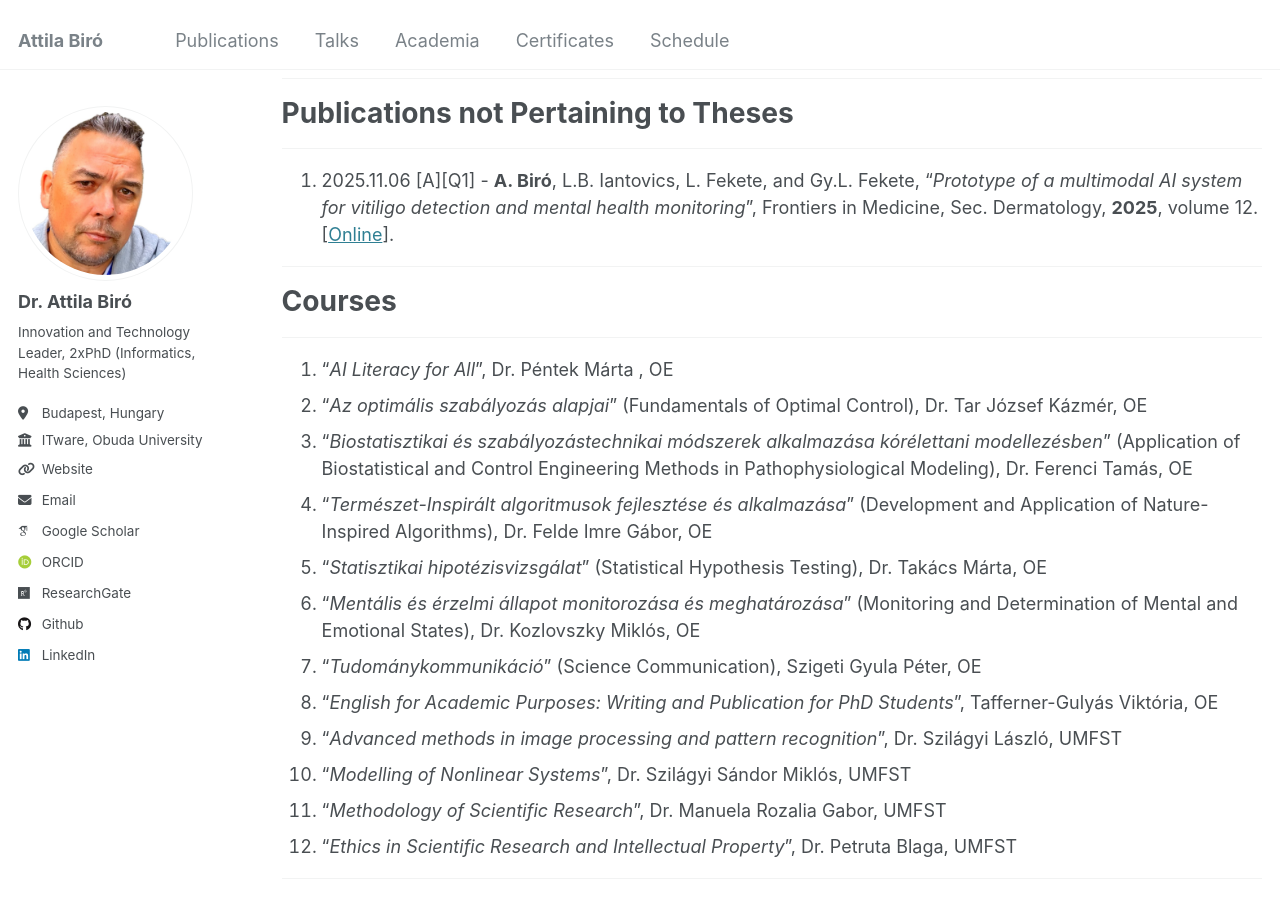
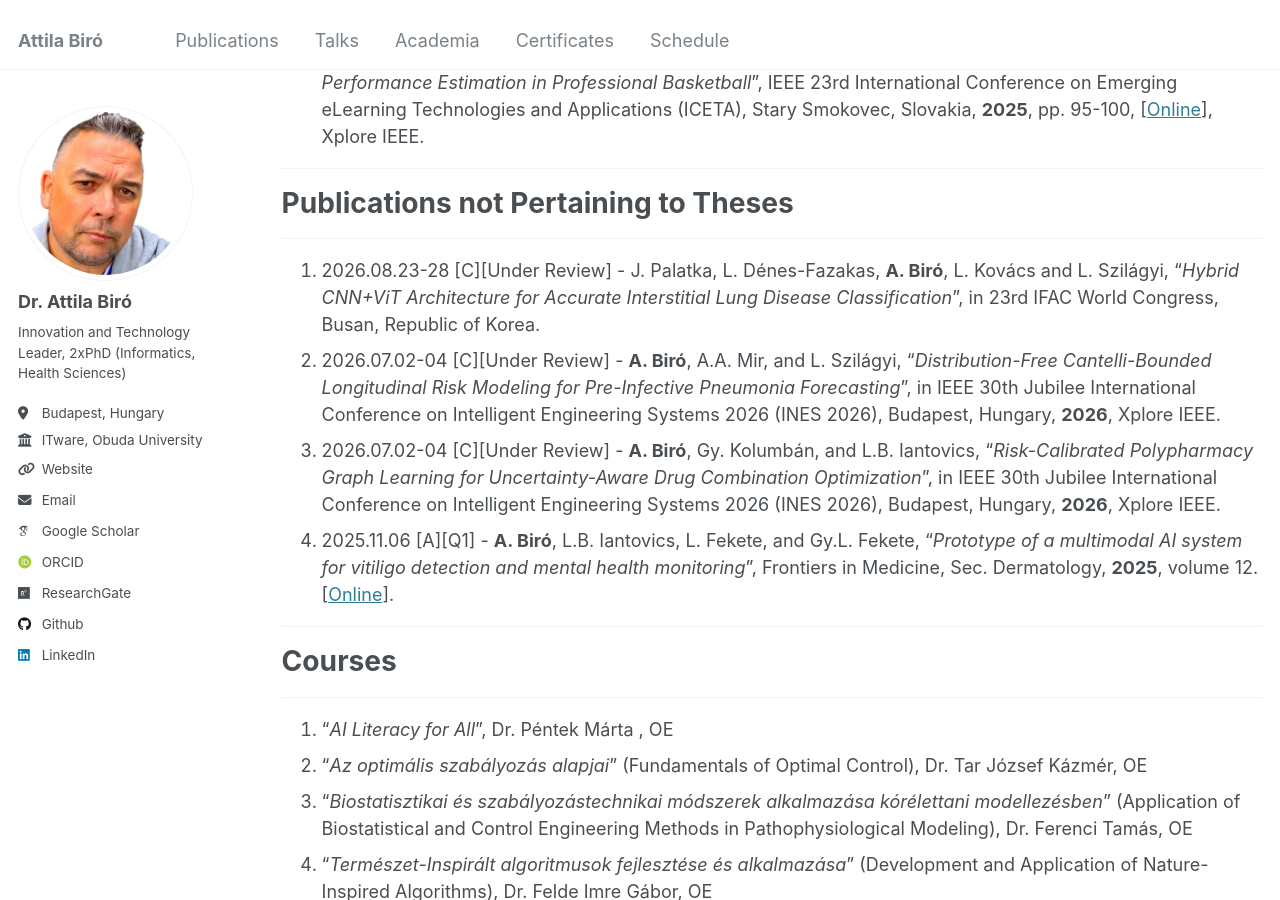
Before and after one commit to biroka/biroka.github.io, a Jekyll site: the page built from _pages/phd_mathematics.md, in a window 1280 px wide and 900 px high, scrolled down 1738 px. Built offline with Jekyll 4.4.1, drawn with Linux system fonts in a browser that asks for light colours; some web fonts are replaced; some of the changed text lies outside the part shown.

Commit message:
Update phd_mathematics.md

```diff
--- a/_pages/phd_mathematics.md
+++ b/_pages/phd_mathematics.md
@@ -21,21 +21,25 @@ author_profile: true
 ***
 # Own Publications Pertaining to Theses
 ***
-1. 2026.04.21 [C][Accepted] - **A. Biró**, L. Kovács, and L. Szilágyi, "_Risk-Aware Genetic Algorithms for Reliable Triathlon Relays: A Cantelli-Regularized Applied Mathematics Pipeline_", in IEEE 13th International Joint Conference on Cybernetics and Computational Cybernetics, Cyber-Medical Systems (ICCC 2026), Satellite workshop nearby Uluru, Australia, **2026**, Xplore IEEE.
-2. 2026.04.16 [C][Accepted] - **A. Biró**, L. Kovács, and L. Szilágyi, "_Bioinformatics-Guided NSGA-II Pathway-Sparse Optimization for Interpretable Neurodegenerative Risk Detection_", in IEEE 13th International Joint Conference on Cybernetics and Computational Cybernetics, Cyber-Medical Systems (ICCC 2026), Section: "Biological (living) systems", Bisbane, Australia, **2026**, Xplore IEEE.
-3. 2026.04.16 [C][Accepted] - **A. Biró**, L. Kovács, and L. Szilágyi, "_A Bioinformatics-Driven, Biostatistical Pathway Framework with Multimodal Machine Learning for Athlete Burnout Prediction on Physiological Signals_", in IEEE 13th International Joint Conference on Cybernetics and Computational Cybernetics, Cyber-Medical Systems (ICCC 2026), Section: "Computational intelligence-based results of signal processing", Bisbane, Australia, **2026**, Xplore IEEE.
-4. 2026.03.11 [C] - **A. Biró**, L. Kovács, and L. Szilágyi, “_Bayesian Biostatistical and Physiological Modeling for Optimal Triathlon Relay Team Assembly from Historical Results_”, in IEEE 24th World Symposium on Applied Machine Intelligence and Informatics (SAMI), Stará Lesná, Slovakia, IEEE, **2026**, pp. 000707-000714, [<a target="_new" href="https://doi.org/10.1109/SAMI68106.2026.11420470">Online</a>], Xplore IEEE
-5. 2026.03.11 [C] - **A. Biró**, L. Kovács, and L. Szilágyi, “_Bioinformatics-Inspired Robust Smith–Waterman–Guided Lineup Optimization in Basketball Using HMM Surrogates, PWMs, and Cantelli-Bounded Genetic Algorithms_”, in IEEE 24th World Symposium on Applied Machine Intelligence and Informatics (SAMI), Stará Lesná, Slovakia, IEEE, **2026**, pp. 000565-000572, [<a target="_new" href="https://doi.org/10.1109/SAMI68106.2026.11420354">Online</a>], Xplore IEEE
-6. 2026.03.11 [C] - **A. Biró**, L. Kovács, and L. Szilágyi, “_Adapting Hidden Markov Models and Local Alignment Algorithms for Real-Time Lineup Change Decisioning in Ice Hockey_”, in IEEE 24th World Symposium on Applied Machine Intelligence and Informatics (SAMI), Stará Lesná, Slovakia, IEEE, **2026**, pp. 000379-000384, [<a target="_new" href="https://doi.org/10.1109/SAMI68106.2026.11420405">Online</a>], Xplore IEEE
-7. 2026.01.13 [A][Q1] - **A. Biró**, L. Kovács, L. Szilágyi, “_Bioinformatics-Inspired IMU Stride Sequence Modeling for Fatigue Detection Using Spectral–Entropy Features and Hybrid AI in Performance Sports_”, Sensors, MDPI, vol. 26, no.2, 525, **2026**. [<a target="_new" href="https://doi.org/10.3390/s26020525">Online</a>].
-8. 2025.12.29 [C] - **A. Biró**, L. Kovács, and L. Szilágyi, “_Disrupting the Critical 10 Seconds: An Optimization Framework for Lineup Changes and Strategy Shifts in Ice Hockey_”, 2025 IEEE 25th International Symposium on Computational Intelligence and Informatics (CINTI), Budapest, Hungary, **2025**, pp. 000805-000812, [<a target="_new" href="https://doi.org/10.1109/CINTI67731.2025.11311754">Online</a>], Xplore IEEE.
-9. 2025.12.29 [C] - **A. Biró**, L. Kovács, and L. Szilágyi, “_Tactical Lineup Changes Simulation in Competitive High-Speed Team Sports via Hoeffding’s Inequality and Concentration Bounds_”, 2025 IEEE 25th International Symposium on Computational Intelligence and Informatics (CINTI), Budapest, Hungary, **2025**, pp. 713-720, [<a target="_new" href="https://doi.org/10.1109/CINTI67731.2025.11311846">Online</a>], Xplore IEEE.
-10. 2025.12.15 [C] - **A. Biró**, L. Kovács, and L. Szilágyi, “_Game-Based Learning and Gamified Efficiency for Team Performance Estimation in Professional Basketball_”, IEEE 23rd International Conference on Emerging eLearning Technologies and Applications (ICETA), Stary Smokovec, Slovakia, **2025**, pp. 95-100, [<a target="_new" href="https://doi.org/10.1109/ICETA67772.2025.11278907">Online</a>], Xplore IEEE.
+1. 2026.08.23-28 [C][Under Review] - **A. Biró**, L. Kovács and L. Szilágyi, "_Bioinformatics-Inspired Pathway Modeling and Adaptive Control for Brain Tumor MRI Classification Using Hybrid Deep Learning and Biostatistics_", in 23rd IFAC World Congress, Busan, Republic of Korea.
+2. 2026.04.21 [C][Accepted] - **A. Biró**, L. Kovács, and L. Szilágyi, "_Risk-Aware Genetic Algorithms for Reliable Triathlon Relays: A Cantelli-Regularized Applied Mathematics Pipeline_", in IEEE 13th International Joint Conference on Cybernetics and Computational Cybernetics, Cyber-Medical Systems (ICCC 2026), Satellite workshop nearby Uluru, Australia, **2026**, Xplore IEEE.
+3. 2026.04.16 [C][Accepted] - **A. Biró**, L. Kovács, and L. Szilágyi, "_Bioinformatics-Guided NSGA-II Pathway-Sparse Optimization for Interpretable Neurodegenerative Risk Detection_", in IEEE 13th International Joint Conference on Cybernetics and Computational Cybernetics, Cyber-Medical Systems (ICCC 2026), Section: "Biological (living) systems", Bisbane, Australia, **2026**, Xplore IEEE.
+4. 2026.04.16 [C][Accepted] - **A. Biró**, L. Kovács, and L. Szilágyi, "_A Bioinformatics-Driven, Biostatistical Pathway Framework with Multimodal Machine Learning for Athlete Burnout Prediction on Physiological Signals_", in IEEE 13th International Joint Conference on Cybernetics and Computational Cybernetics, Cyber-Medical Systems (ICCC 2026), Section: "Computational intelligence-based results of signal processing", Bisbane, Australia, **2026**, Xplore IEEE.
+5. 2026.03.11 [C] - **A. Biró**, L. Kovács, and L. Szilágyi, “_Bayesian Biostatistical and Physiological Modeling for Optimal Triathlon Relay Team Assembly from Historical Results_”, in IEEE 24th World Symposium on Applied Machine Intelligence and Informatics (SAMI), Stará Lesná, Slovakia, IEEE, **2026**, pp. 000707-000714, [<a target="_new" href="https://doi.org/10.1109/SAMI68106.2026.11420470">Online</a>], Xplore IEEE
+6. 2026.03.11 [C] - **A. Biró**, L. Kovács, and L. Szilágyi, “_Bioinformatics-Inspired Robust Smith–Waterman–Guided Lineup Optimization in Basketball Using HMM Surrogates, PWMs, and Cantelli-Bounded Genetic Algorithms_”, in IEEE 24th World Symposium on Applied Machine Intelligence and Informatics (SAMI), Stará Lesná, Slovakia, IEEE, **2026**, pp. 000565-000572, [<a target="_new" href="https://doi.org/10.1109/SAMI68106.2026.11420354">Online</a>], Xplore IEEE
+7. 2026.03.11 [C] - **A. Biró**, L. Kovács, and L. Szilágyi, “_Adapting Hidden Markov Models and Local Alignment Algorithms for Real-Time Lineup Change Decisioning in Ice Hockey_”, in IEEE 24th World Symposium on Applied Machine Intelligence and Informatics (SAMI), Stará Lesná, Slovakia, IEEE, **2026**, pp. 000379-000384, [<a target="_new" href="https://doi.org/10.1109/SAMI68106.2026.11420405">Online</a>], Xplore IEEE
+8. 2026.01.13 [A][Q1] - **A. Biró**, L. Kovács, L. Szilágyi, “_Bioinformatics-Inspired IMU Stride Sequence Modeling for Fatigue Detection Using Spectral–Entropy Features and Hybrid AI in Performance Sports_”, Sensors, MDPI, vol. 26, no.2, 525, **2026**. [<a target="_new" href="https://doi.org/10.3390/s26020525">Online</a>].
+9. 2025.12.29 [C] - **A. Biró**, L. Kovács, and L. Szilágyi, “_Disrupting the Critical 10 Seconds: An Optimization Framework for Lineup Changes and Strategy Shifts in Ice Hockey_”, 2025 IEEE 25th International Symposium on Computational Intelligence and Informatics (CINTI), Budapest, Hungary, **2025**, pp. 000805-000812, [<a target="_new" href="https://doi.org/10.1109/CINTI67731.2025.11311754">Online</a>], Xplore IEEE.
+10. 2025.12.29 [C] - **A. Biró**, L. Kovács, and L. Szilágyi, “_Tactical Lineup Changes Simulation in Competitive High-Speed Team Sports via Hoeffding’s Inequality and Concentration Bounds_”, 2025 IEEE 25th International Symposium on Computational Intelligence and Informatics (CINTI), Budapest, Hungary, **2025**, pp. 713-720, [<a target="_new" href="https://doi.org/10.1109/CINTI67731.2025.11311846">Online</a>], Xplore IEEE.
+11. 2025.12.15 [C] - **A. Biró**, L. Kovács, and L. Szilágyi, “_Game-Based Learning and Gamified Efficiency for Team Performance Estimation in Professional Basketball_”, IEEE 23rd International Conference on Emerging eLearning Technologies and Applications (ICETA), Stary Smokovec, Slovakia, **2025**, pp. 95-100, [<a target="_new" href="https://doi.org/10.1109/ICETA67772.2025.11278907">Online</a>], Xplore IEEE.
 
 ***
 # Publications not Pertaining to Theses
 ***
-1. 2025.11.06 [A][Q1] - **A. Biró**, L.B. Iantovics, L. Fekete, and Gy.L. Fekete, "_Prototype of a multimodal AI system for vitiligo detection and mental health monitoring_", Frontiers in Medicine, Sec. Dermatology, **2025**, volume 12. [<a target="_new" href="https://www.frontiersin.org/journals/medicine/articles/10.3389/fmed.2025.1709891">Online</a>].
+1. 2026.08.23-28 [C][Under Review] - J. Palatka, L. Dénes-Fazakas, **A. Biró**, L. Kovács and L. Szilágyi, "_Hybrid CNN+ViT Architecture for Accurate Interstitial Lung Disease Classification_", in 23rd IFAC World Congress, Busan, Republic of Korea.
+2. 2026.07.02-04 [C][Under Review] - **A. Biró**, A.A. Mir, and L. Szilágyi, "_Distribution-Free Cantelli-Bounded Longitudinal Risk Modeling for Pre-Infective Pneumonia Forecasting_", in IEEE 30th Jubilee International Conference on Intelligent Engineering Systems 2026 (INES 2026), Budapest, Hungary, **2026**, Xplore IEEE.
+3. 2026.07.02-04 [C][Under Review] - **A. Biró**, Gy. Kolumbán, and L.B. Iantovics, "_Risk-Calibrated Polypharmacy Graph Learning for Uncertainty-Aware Drug Combination Optimization_", in IEEE 30th Jubilee International Conference on Intelligent Engineering Systems 2026 (INES 2026), Budapest, Hungary, **2026**, Xplore IEEE.
+4. 2025.11.06 [A][Q1] - **A. Biró**, L.B. Iantovics, L. Fekete, and Gy.L. Fekete, "_Prototype of a multimodal AI system for vitiligo detection and mental health monitoring_", Frontiers in Medicine, Sec. Dermatology, **2025**, volume 12. [<a target="_new" href="https://www.frontiersin.org/journals/medicine/articles/10.3389/fmed.2025.1709891">Online</a>].
 
 ***
 # Courses
```
